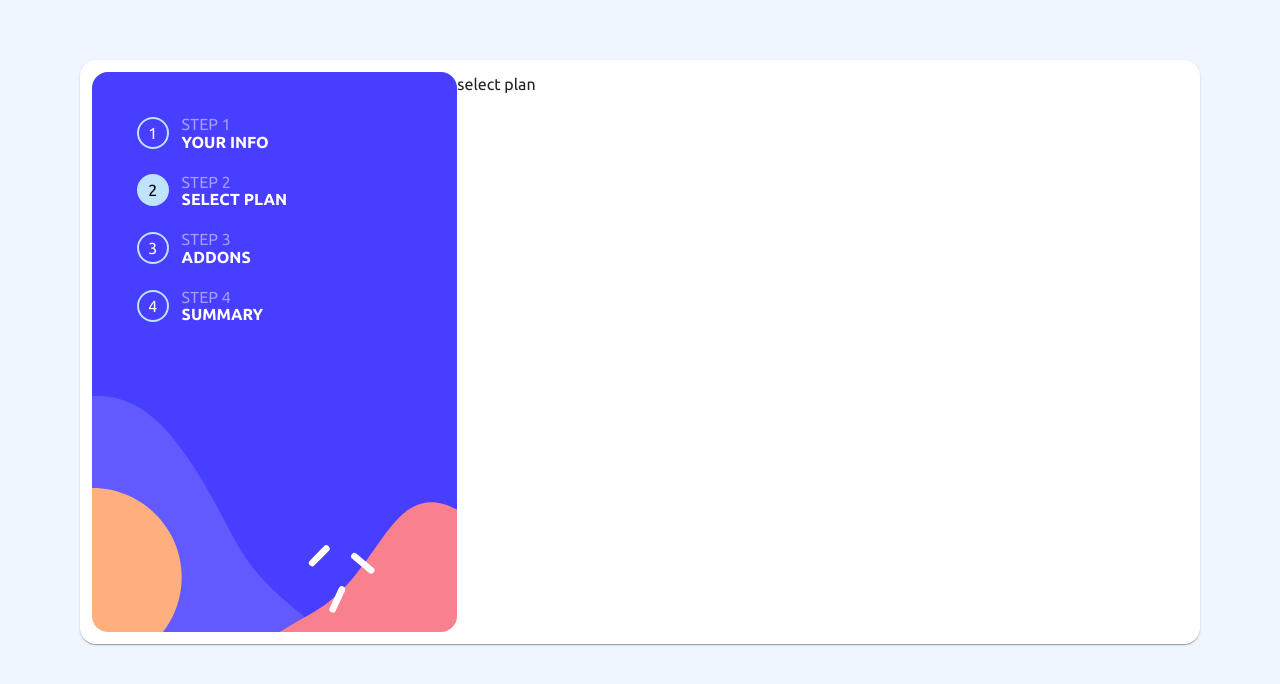
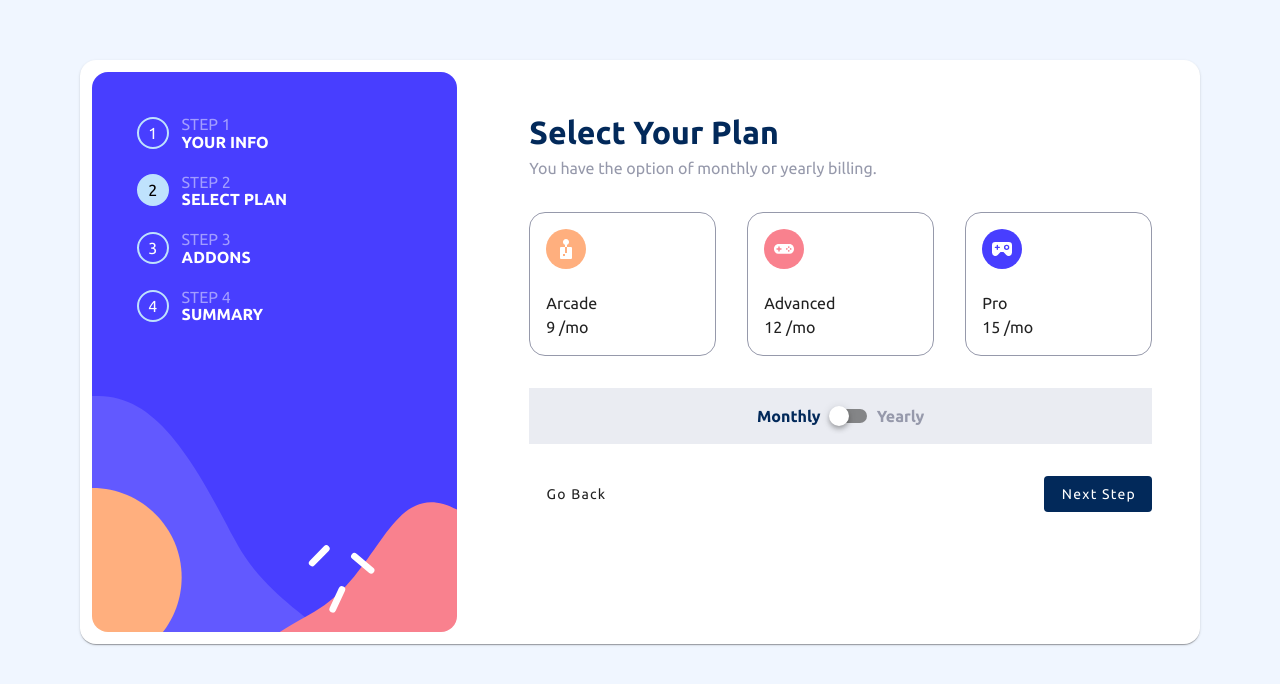
Before and after one commit to Makita7/stepForm, a Vue app: page /select-plan in a window 1280 px wide. Shown: the top 684 px of the page. Built offline with nearby package versions, Linux system fonts and the light colour scheme.

Commit message:
adding page plans

```diff
--- a/src/App.vue
+++ b/src/App.vue
@@ -25,7 +25,9 @@ const links = ref([
             :path="l.path"
           />
         </v-col>
-        <RouterView/>
+        <v-col class="ma-6 pl-12">
+          <RouterView/>
+        </v-col>
       </div>
     </v-card>
   </div>
@@ -36,6 +38,9 @@ const links = ref([
     .roundm{
       border-radius: 1rem !important;
     }
+    .v-btn{
+      text-transform: capitalize;
+    }
   }
 
   .cardNav{
@@ -44,3 +49,17 @@ const links = ref([
     background-size: cover;
   }
 </style>
+
+<style lang="scss">
+
+.titles{
+  color: var(--marineblue);
+  text-transform: capitalize;
+  font-weight: bold;
+}
+
+.detail{
+  color: var(--cool-gray);
+}
+
+</style>
--- a/src/pages/addonsPage.vue
+++ b/src/pages/addonsPage.vue
@@ -3,7 +3,8 @@
 </script>
 
 <template>
-    add-ons
+    <h1 class="titles">Pick add-ons</h1>
+    <p class="detail mb-8">Please provide your name, email address, and phone number.</p>
 </template>
 
 <style lang="scss" scoped>
--- a/src/pages/personaInfoPage.vue
+++ b/src/pages/personaInfoPage.vue
@@ -4,8 +4,33 @@
 </script>
 
 <template>
-    <v-col class="pa-4">
-        personal info
+    <v-col class="pa-4 pb-0">
+        <h1 class="titles">personal info</h1>
+        <p class="detail mb-8">Please provide your name, email address, and phone number.</p>
+        <v-text-field
+            label="Name"
+            placeholder="e.g. Stephen King"
+            variant="outlined"
+            type="text"
+            class="mt-2"
+        />
+        <v-text-field
+            label="Email Address"
+            placeholder="e.g. stephenking@lorem.com"
+            variant="outlined"
+            class="mt-2"
+        />
+        <v-text-field
+            label="Phone Number"
+            placeholder="e.g. +1 234 567 890"
+            variant="outlined"
+            type="number"
+            class="mt-2"
+        />
+        <div class="d-flex">
+            <v-spacer/>
+            <v-btn class="align elevation-0" color="#02295a">Next</v-btn>
+        </div>
 
     </v-col>
 </template>
--- a/src/pages/selectPlanPage.vue
+++ b/src/pages/selectPlanPage.vue
@@ -1,10 +1,95 @@
 
 <script setup lang="ts">
+import { ref } from 'vue';
+import arcade from '../assets/icon-arcade.svg';
+import advanced from '../assets/icon-advanced.svg';
+import pro from '../assets/icon-pro.svg'
+
+let selected = ref('');
+let yearPlan = ref(false);
+
+const selectPlan = (plan: string) => selected.value = plan;
+
+const Plans = ref([
+    {
+        id: 1,
+        img: arcade,
+        title: 'Arcade',
+        monthly: '9',
+        yearly: '90',
+        discount: '2',
+    },
+    {
+        id: 2,
+        img: advanced,
+        title: 'Advanced',
+        monthly: '12',
+        yearly: '120',
+        discount: '2',
+    },
+    {
+        id: 3,
+        img: pro,
+        title: 'Pro',
+        monthly: '15',
+        yearly: '150',
+        discount: '2',
+    },
+]);
+
 </script>
 
 <template>
-    select plan
+    <h1 class="titles">select your plan</h1>
+    <p class="detail mb-8">You have the option of monthly or yearly billing.</p>
+
+    <div class="d-flex justify-space-between">
+        <v-card
+            @click="selectPlan(p.title)"
+            v-for="p in Plans"
+            :key="p.id"
+            variant="outlined"
+            width="30%"
+            class="roundm pa-4 planCards"
+            :class="p.title == selected ? 'activeC' : ''"
+        >
+            <img :alt="p.title" :src="p.img" />
+            <p class="mt-4">{{ p.title }}</p>
+            <p v-if="yearPlan">{{ p.yearly }} /yr</p>
+            <p v-if="yearPlan">{{ p.discount }} months free</p>
+            <p v-else>{{ p.monthly }} /mo</p>
+        </v-card>
+    </div>
+    <div class="d-flex align-center switchDiv mt-8">
+        <v-spacer/>
+        <p class="font-weight-bold" :class="!yearPlan ? 'active' : 'inactive'">Monthly</p>
+        <v-switch color="var(--marineblue)" class="mx-2" v-model="yearPlan" hide-details/>
+        <p class="font-weight-bold" :class="yearPlan ? 'active' : 'inactive'">Yearly</p>
+        <v-spacer/>
+    </div>
+    <div class="d-flex mt-8">
+        <v-btn class="align" variant="text">Go Back</v-btn>
+        <v-spacer/>
+        <v-btn class="align elevation-0" color="#02295a">Next Step</v-btn>
+    </div>
 </template>
 
 <style lang="scss" scoped>
+
+    .switchDiv{
+        background-color: hsl(229, 24%, 87%, 0.5);
+    }
+    .active{
+        color: var(--marineblue);
+    }
+    .inactive{
+        color: var(--cool-gray);
+    }
+    .planCards{
+        border-color: var(--cool-gray);
+    }
+    .activeC{
+        border-color: var(--marineblue) !important;
+    }
+
 </style>
--- a/src/pages/summaryPage.vue
+++ b/src/pages/summaryPage.vue
@@ -3,7 +3,8 @@
 </script>
 
 <template>
-    summary
+    <h1 class="titles">Summary</h1>
+    <p class="detail mb-8">Please provide your name, email address, and phone number.</p>
 </template>
 
 <style lang="scss" scoped>
```
